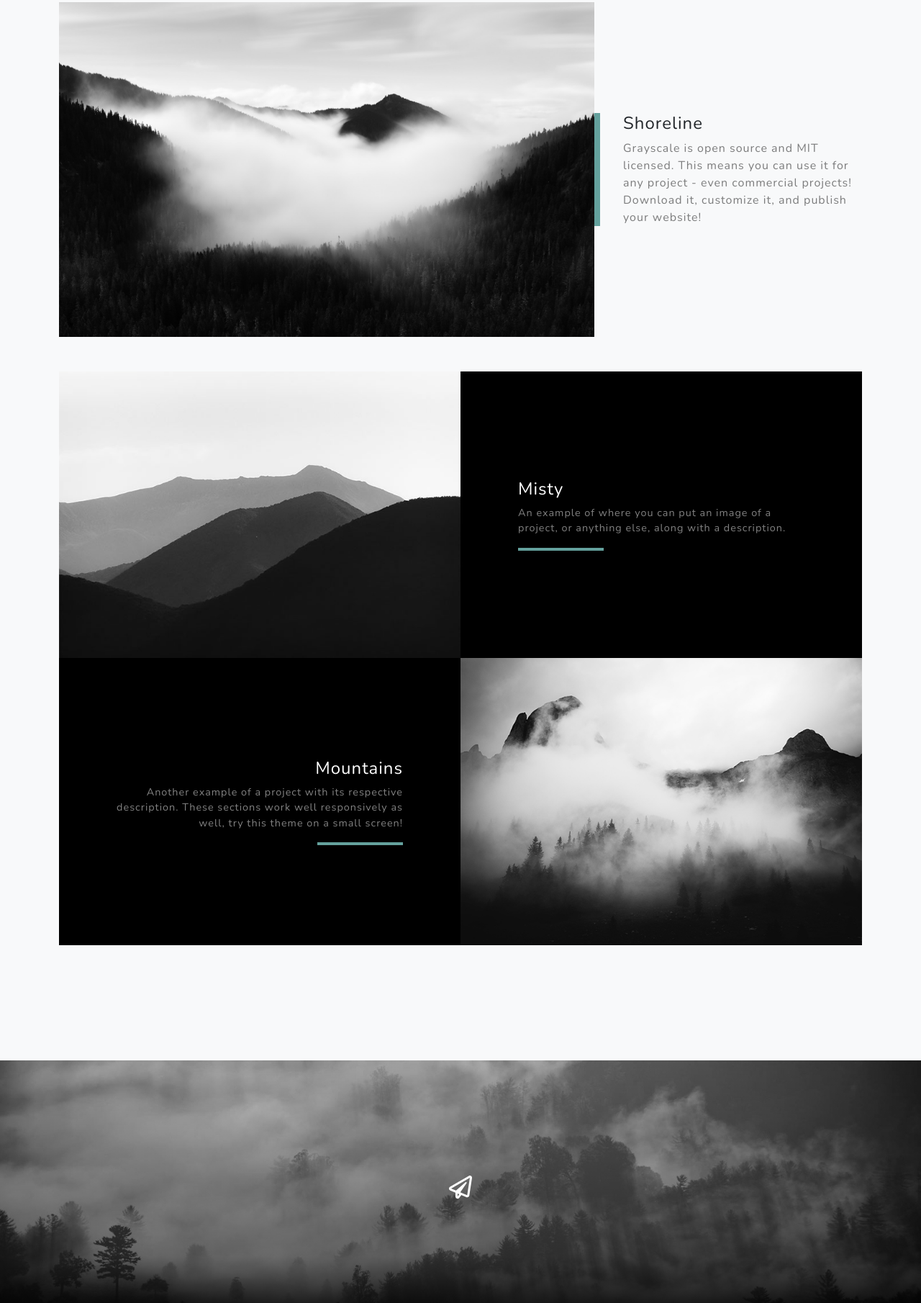
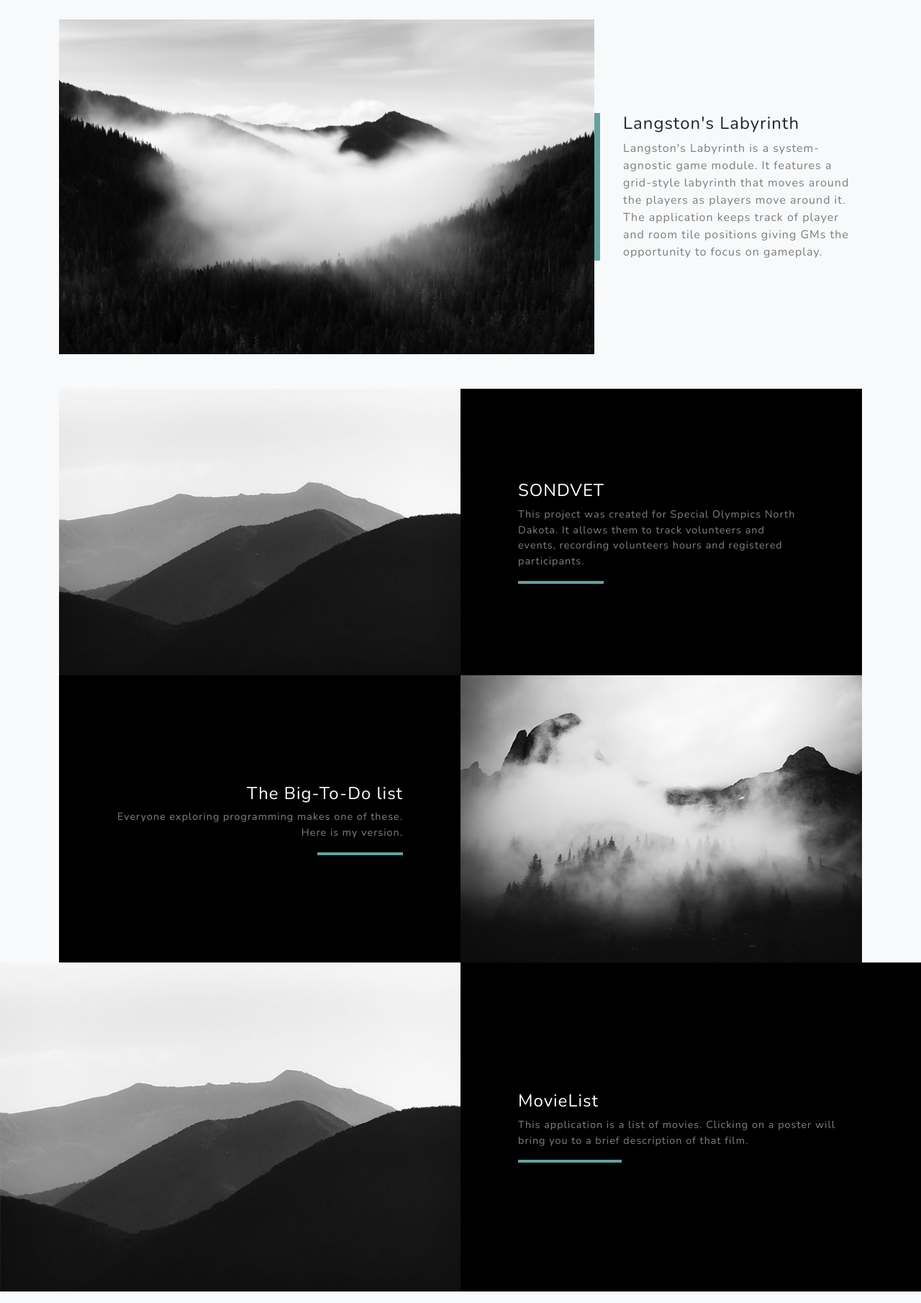
Before and after one commit to Astronatural/Astronatural.github.io, a plain HTML site: page index.html in a window 1280 px wide. Shown: the part 1647-3457 px from the top of the page at 72% size. Drawn offline with nearby package versions, Linux system fonts and the light colour scheme.

Commit message:
text updated

```diff
--- a/index.html
+++ b/index.html
@@ -1,5 +1,6 @@
 <!DOCTYPE html>
 <html lang="en">
+
 <head>
     <meta charset="utf-8" />
     <meta name="viewport" content="width=device-width, initial-scale=1, shrink-to-fit=no" />
@@ -11,16 +12,21 @@
     <script src="https://use.fontawesome.com/releases/v5.15.1/js/all.js" crossorigin="anonymous"></script>
     <!-- Google fonts-->
     <link href="https://fonts.googleapis.com/css?family=Varela+Round" rel="stylesheet" />
-        <link href="https://fonts.googleapis.com/css?family=Nunito:200,200i,300,300i,400,400i,600,600i,700,700i,800,800i,900,900i" rel="stylesheet" />
+    <link
+        href="https://fonts.googleapis.com/css?family=Nunito:200,200i,300,300i,400,400i,600,600i,700,700i,800,800i,900,900i"
+        rel="stylesheet" />
     <!-- Core theme CSS (includes Bootstrap)-->
     <link href="css/styles.css" rel="stylesheet" />
 </head>
+
 <body id="page-top">
     <!-- Navigation-->
     <nav class="navbar navbar-expand-lg navbar-light fixed-top" id="mainNav">
         <div class="container">
             <!-- <a class="navbar-brand js-scroll-trigger" href="#page-top">Start Bootstrap</a> -->
-                <button class="navbar-toggler navbar-toggler-right" type="button" data-toggle="collapse" data-target="#navbarResponsive" aria-controls="navbarResponsive" aria-expanded="false" aria-label="Toggle navigation">
+            <button class="navbar-toggler navbar-toggler-right" type="button" data-toggle="collapse"
+                data-target="#navbarResponsive" aria-controls="navbarResponsive" aria-expanded="false"
+                aria-label="Toggle navigation">
                 Menu
                 <i class="fas fa-bars"></i>
             </button>
@@ -48,11 +54,13 @@
         <div class="container">
             <div class="row">
                 <div class="col-lg-8 mx-auto">
-                        <h2 class="text-white mb-4">Aivd Learner</h2>
+                    <h2 class="text-white mb-4">About Me</h2>
                     <p class="text-white-50">
-                            Grayscale is a free Bootstrap theme created by Start Bootstrap. It can be yours right now, simply download the template on
-                            <a href="https://startbootstrap.com/theme/grayscale/">the preview page</a>
-                            . The theme is open source, and you can use it for any purpose, personal or commercial.
+                        I am a creative and resourceful professional with a passion for learning and experimentation.
+                        When I am not solving
+                        JavaScript related problems my mind is usually focused on games; designing, discussing and, of
+                        course, playing them.
+                        UI/UX issues are a specific interest of mine as is simulation in general.
                     </p>
                 </div>
             </div>
@@ -64,11 +72,16 @@
         <div class="container">
             <!-- Featured Project Row-->
             <div class="row align-items-center no-gutters mb-4 mb-lg-5">
-                    <div class="col-xl-8 col-lg-7"><img class="img-fluid mb-3 mb-lg-0" src="assets/img/bg-masthead.jpg" alt="" /></div>
+                <div class="col-xl-8 col-lg-7"><img class="img-fluid mb-3 mb-lg-0" src="assets/img/bg-masthead.jpg"
+                        alt="" /></div>
                 <div class="col-xl-4 col-lg-5">
                     <div class="featured-text text-center text-lg-left">
-                            <h4>Shoreline</h4>
-                            <p class="text-black-50 mb-0">Grayscale is open source and MIT licensed. This means you can use it for any project - even commercial projects! Download it, customize it, and publish your website!</p>
+                        <h4>Langston's Labyrinth</h4>
+                        <p class="text-black-50 mb-0">Langston's Labyrinth is a system-agnostic game module. It features
+                            a grid-style labyrinth that moves around the players
+                            as players move around it. The application keeps track of player and room tile positions
+                            giving GMs the opportunity to focus on gameplay.
+                        </p>
                     </div>
                 </div>
             </div>
@@ -79,8 +92,10 @@
                     <div class="bg-black text-center h-100 project">
                         <div class="d-flex h-100">
                             <div class="project-text w-100 my-auto text-center text-lg-left">
-                                    <h4 class="text-white">Misty</h4>
-                                    <p class="mb-0 text-white-50">An example of where you can put an image of a project, or anything else, along with a description.</p>
+                                <h4 class="text-white">SONDVET</h4>
+                                <p class="mb-0 text-white-50">This project was created for Special Olympics North
+                                    Dakota. It allows them to track volunteers and events, recording
+                                    volunteers hours and registered participants.</p>
                                 <hr class="d-none d-lg-block mb-0 ml-0" />
                             </div>
                         </div>
@@ -94,10 +109,29 @@
                     <div class="bg-black text-center h-100 project">
                         <div class="d-flex h-100">
                             <div class="project-text w-100 my-auto text-center text-lg-right">
-                                    <h4 class="text-white">Mountains</h4>
-                                    <p class="mb-0 text-white-50">Another example of a project with its respective description. These sections work well responsively as well, try this theme on a small screen!</p>
+                                <h4 class="text-white">The Big-To-Do list</h4>
+                                <p class="mb-0 text-white-50">Everyone exploring programming makes one of these. Here is
+                                    my version.
+                                </p>
                                 <hr class="d-none d-lg-block mb-0 mr-0" />
                             </div>
+                        </div>
+                    </div>
+                </div>
+            </div>
+        </div>
+        <!-- project 3 row-->
+        <div class="row justify-content-center no-gutters mb-5 mb-lg-0">
+            <div class="col-lg-6"><img class="img-fluid" src="assets/img/demo-image-01.jpg" alt="" /></div>
+            <div class="col-lg-6">
+                <div class="bg-black text-center h-100 project">
+                    <div class="d-flex h-100">
+                        <div class="project-text w-100 my-auto text-center text-lg-left">
+                            <h4 class="text-white">MovieList</h4>
+                            <p class="mb-0 text-white-50">This application is a list of movies. Clicking on a poster
+                                will bring you to a brief description of that film.
+                            </p>
+                            <hr class="d-none d-lg-block mb-0 ml-0" />
                         </div>
                     </div>
                 </div>
@@ -162,7 +196,9 @@
         </div>
     </section>
     <!-- Footer-->
-        <footer class="footer bg-black small text-center text-white-50"><div class="container">Copyright © Your Website 2020</div></footer>
+    <footer class="footer bg-black small text-center text-white-50">
+        <div class="container">Copyright © Astronatural 2021</div>
+    </footer>
     <!-- Bootstrap core JS-->
     <script src="https://cdnjs.cloudflare.com/ajax/libs/jquery/3.5.1/jquery.min.js"></script>
     <script src="https://cdn.jsdelivr.net/npm/bootstrap@4.5.3/dist/js/bootstrap.bundle.min.js"></script>
@@ -171,4 +207,5 @@
     <!-- Core theme JS-->
     <script src="js/scripts.js"></script>
 </body>
+
 </html>
```
Lines whose indentation alone changed are shown as unchanged.
